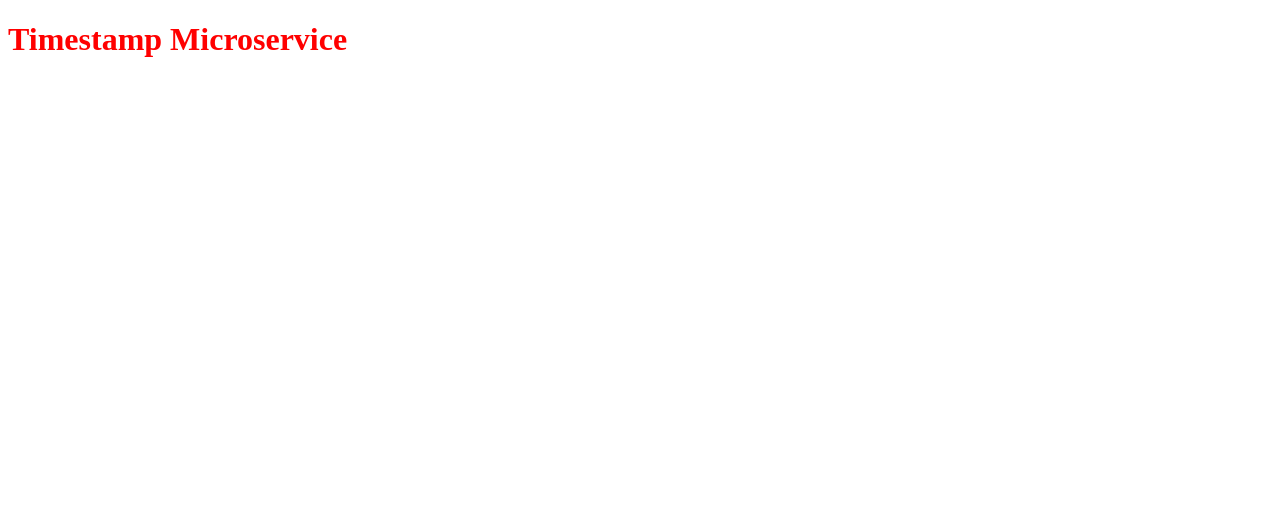
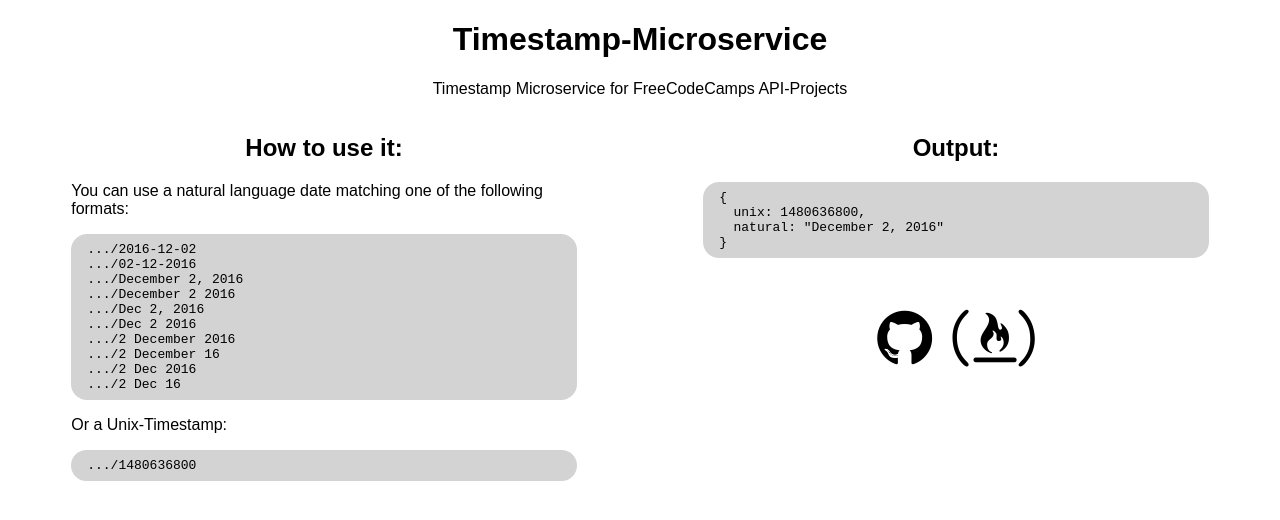
Before and after one commit to ChristianMSchmidt/Timestamp-Microservice, a website: page public/index.html in a window 1280 px wide. Drawn offline with Linux system fonts and the light colour scheme.

Commit message:
Add Homepage

```diff
--- a/public/index.html
+++ b/public/index.html
@@ -1,13 +1,53 @@
 <!DOCTYPE html>
 <html lang="en">
-  <head>
+
+<head>
     <meta charset="utf-8">
+    <meta name="viewport" content="width=device-width, initial-scale=1">
     <title>Timestamp Microservice</title>
-    <link type="text/css" rel="stylesheet" href="./stylesheet.css"/>
-  </head>
+    <link type="text/css" rel="stylesheet" href="./stylesheet.css" />
+    <link rel="stylesheet" href="https://cdnjs.cloudflare.com/ajax/libs/font-awesome/4.7.0/css/font-awesome.css" />
+</head>
 
-  <body>
-    <h1>Timestamp Microservice</h1>
-  </body>
+<body>
+    <div id="header">
+        <h1>Timestamp-Microservice</h1>
+        <p>Timestamp Microservice for <a href="https://www.freecodecamp.com/challenges/timestamp-microservice" target="_blank">FreeCodeCamps API-Projects</a>
+        </p>
+    </div>
+    <div id="input">
+        <h2>How to use it:</h2>
+        <p>You can use a natural language date matching one of the following formats:</p>
+        <code>
+          <a href="https://enigmatic-scrubland-90728.herokuapp.com/2016-12-02" target="_blank">.../2016-12-02</a><br>
+          <a href="https://enigmatic-scrubland-90728.herokuapp.com/02-12-2016" target="_blank">.../02-12-2016</a><br>
+          <a href="https://enigmatic-scrubland-90728.herokuapp.com/December 2, 2016" target="_blank">.../December 2, 2016</a><br>
+          <a href="https://enigmatic-scrubland-90728.herokuapp.com/December 2 2016" target="_blank">.../December 2 2016</a><br>
+          <a href="https://enigmatic-scrubland-90728.herokuapp.com/Dec 2, 2016" target="_blank">.../Dec 2, 2016</a><br>
+          <a href="https://enigmatic-scrubland-90728.herokuapp.com/Dec 2 2016" target="_blank">.../Dec 2 2016</a><br>
+          <a href="https://enigmatic-scrubland-90728.herokuapp.com/2 December 2016" target="_blank">.../2 December 2016</a><br>
+          <a href="https://enigmatic-scrubland-90728.herokuapp.com/2 December 16" target="_blank">.../2 December 16</a><br>
+          <a href="https://enigmatic-scrubland-90728.herokuapp.com/2 Dec 2016" target="_blank">.../2 Dec 2016</a><br>
+          <a href="https://enigmatic-scrubland-90728.herokuapp.com/2 Dec 16" target="_blank">.../2 Dec 16</a><br>
+        </code>
+        <p>Or a Unix-Timestamp:</p>
+        <code>
+          <a href="https://enigmatic-scrubland-90728.herokuapp.com/1480636800" target="_blank">.../1480636800</a>
+        </code>
+    </div>
+    <div id="output">
+        <h2>Output:</h2>
+        <code>
+          {<br>
+          &ensp; unix: 1480636800,<br>
+          &ensp; natural: "December 2, 2016"<br>
+          }
+        </code>
+        <p id="links">
+            <a href="https://github.com/SehrOne/Timestamp-Microservice" target="_blank"><i class="fa fa-github fa-4x" aria-hidden="true"></i></a>
+            <a href="https://www.freecodecamp.com/sehrone" target="_blank"><i class="fa fa-free-code-camp fa-4x" aria-hidden="true"></i></a>
+        </p>
+    </div>
+</body>
 
 </html>
--- a/public/stylesheet.css
+++ b/public/stylesheet.css
@@ -1,3 +1,37 @@
-h1 {
-    color: red;
+* {
+    font-family: sans-serif;
 }
+#header,
+h2 {
+    text-align: center;
+}
+#input,
+#output {
+    width: 40%;
+    display: inline-block;
+    margin: 0 5%;
+}
+#output {
+    float: right;
+}
+code {
+    display: block;
+    border-radius: 1rem;
+    padding: 0.5rem 1rem;
+    font-family: monospace;
+    background-color: lightgrey;
+}
+a {
+    font-family: inherit;
+    color: inherit;
+    text-decoration: none;
+}
+a:hover {
+    text-decoration: underline;
+}
+#links {
+    text-align: center;
+}
+i {
+    padding: 2rem 0.5rem;
+}
```
